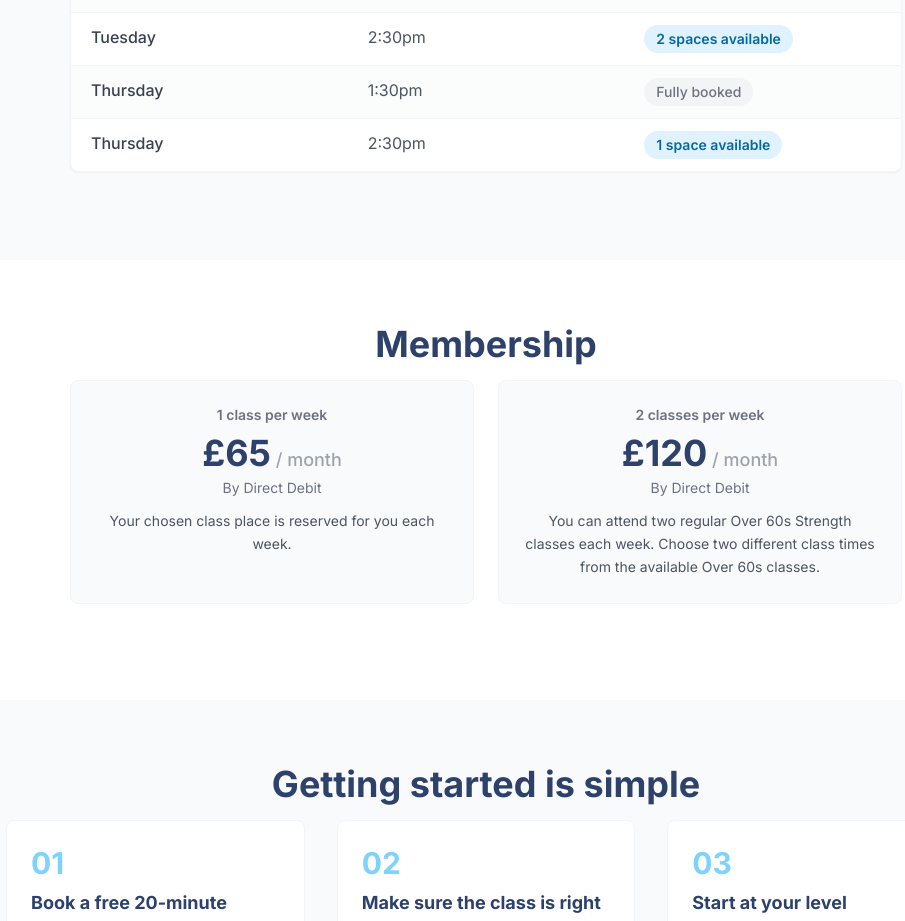
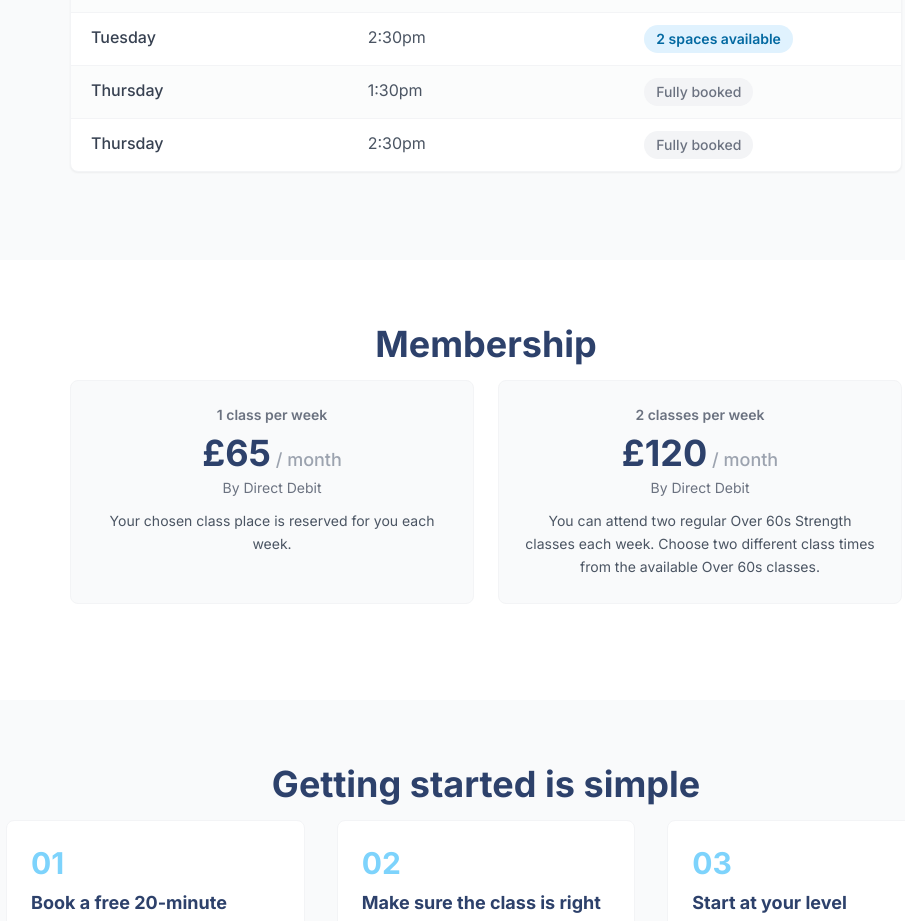
Before and after one commit to CTPhysio/CTPhysio, a React (Vite) app: page /over-60s-strength-classes in a window 1280 px wide. Shown: the part 8320-9241 px from the top of the page, without its empty margins (154-1059 px from the left). Built offline with nearby package versions, Linux system fonts and the light colour scheme.

Commit message:
Mark Thursday 2:30pm over-60s class full

```diff
--- a/src/components/Over60sStrengthClasses.tsx
+++ b/src/components/Over60sStrengthClasses.tsx
@@ -9,7 +9,7 @@ const classSchedule = [
   { day: 'Tuesday', time: '11:00am', status: 'full' },
   { day: 'Tuesday', time: '2:30pm', status: 'available', places: 2 },
   { day: 'Thursday', time: '1:30pm', status: 'full' },
-  { day: 'Thursday', time: '2:30pm', status: 'available', places: 1 },
+  { day: 'Thursday', time: '2:30pm', status: 'full' },
 ];
 
 const DiscoveryButton: React.FC<{ className?: string; children?: React.ReactNode }> = ({
```
